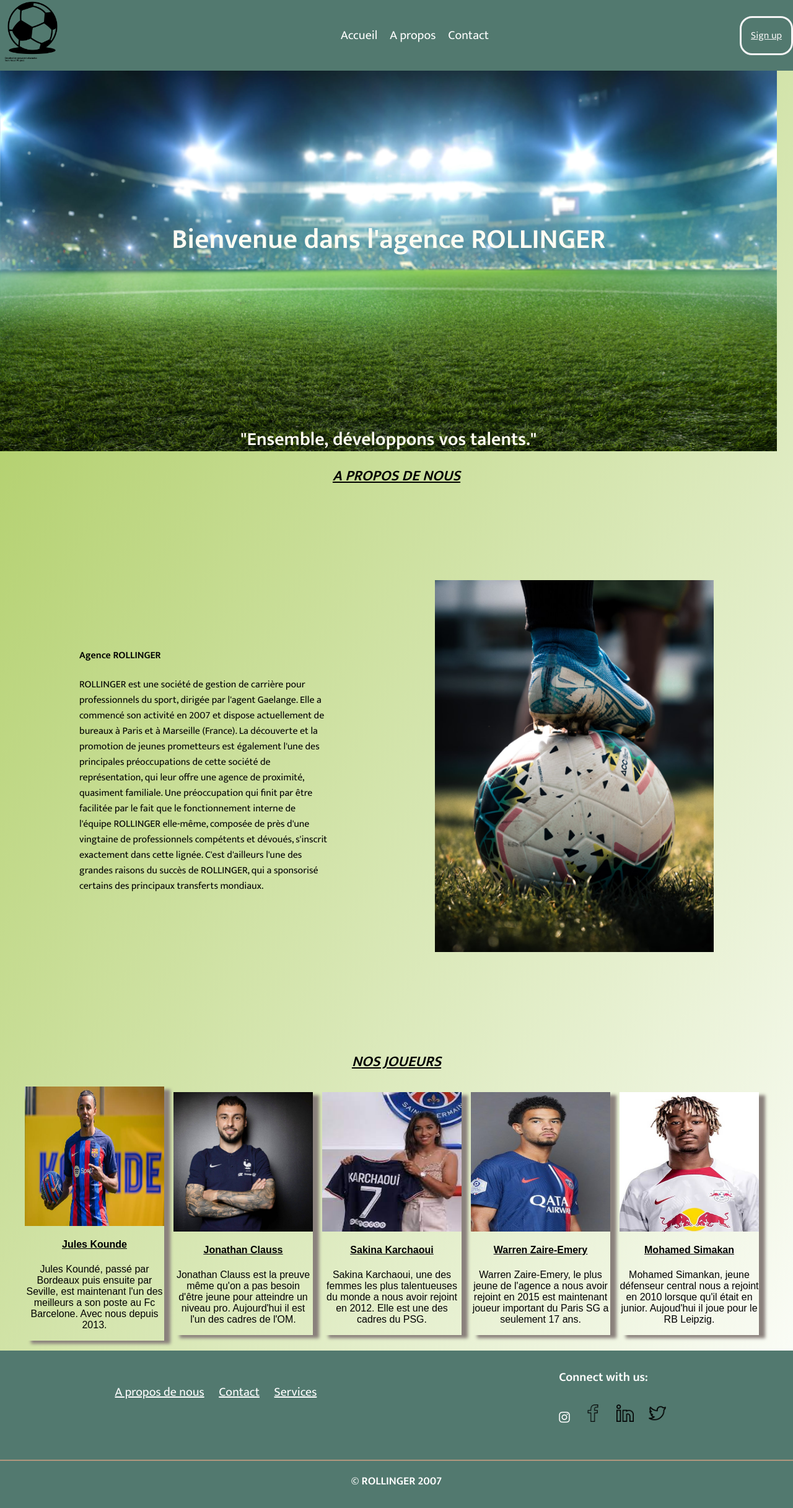
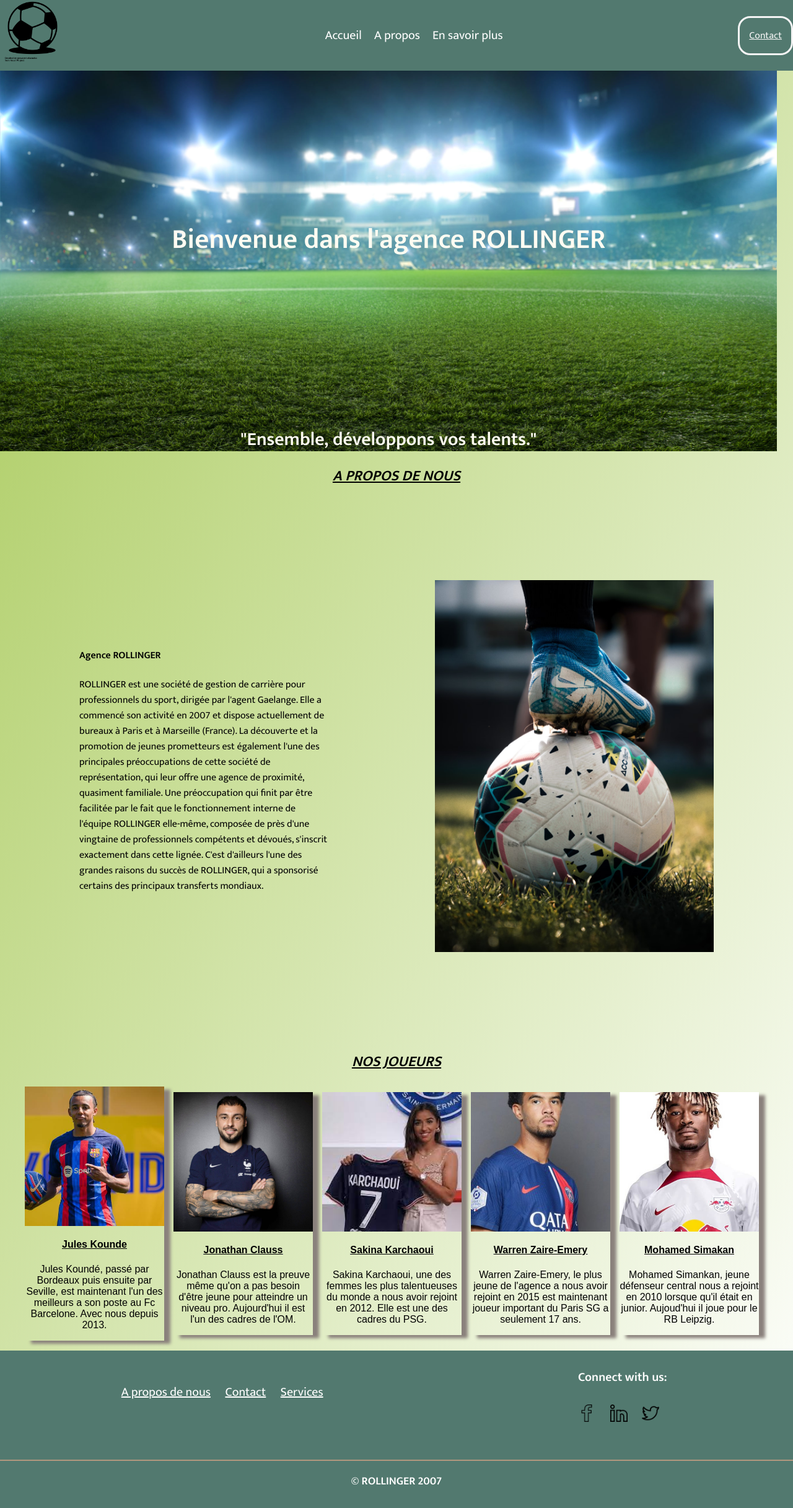
Before and after one commit to yierro/rllngr, a plain HTML site: page index.html in a window 1280 px wide. Shown: the whole page at 62% size. Drawn offline with Linux system fonts and the light colour scheme.

Commit message:
reuptade

```diff
--- a/index.html
+++ b/index.html
@@ -5,7 +5,7 @@
 <head>
   <meta charset="utf-8">
   <meta name="viewport" content="width=device-width">
-  <title>Football</title>
+  <title>Rollinger</title>
   <link rel="stylesheet" href="https://use.fontawesome.com/releases/v6.4.2/css/all.css">
   <link href="style.css" rel="stylesheet" type="text/css" />
 </head>
@@ -19,11 +19,11 @@
         <ul>
         <li><a href="#">Accueil</a></li>
         <li><a href="#">A propos </a></li>
-        <li><a href="#">Contact</a></li>
+        <li><a href="#">En savoir plus</a></li>
         </ul>
         </div>
         <div class="bottom-primary">
-            <a href="#">Sign up</a>
+            <a href="#">Contact</a>
         </div>
     </div>
 <div class="hero">
@@ -85,7 +85,7 @@
         </div>
         <div class="social-media-links">
             <h4>Connect with us: </h4>
-           <a href="#"> <i class="fa-brands fa-instagram"></i></a>
+
            <a href="#"><img src="img/face.png" alt=""></a>
             <a href="#"><img src="img/linke.png" alt=""></a>
            <a href="#"><img src="img/x.png" alt=""></a>
--- a/style.css
+++ b/style.css
@@ -37,7 +37,7 @@ body{
 
 }
 .menu ul a:hover{
-  color: #52796f;
+  color: #B1977E;
 }
 
 .bottom-primary a{
@@ -103,6 +103,7 @@ body{
     width: 225px;
     height: 225px;
     display: flex;
+    object-fit: cover;
 
   }
   .card ul h4{
@@ -156,6 +157,7 @@ body{
     align-items: center;
     justify-content: space-between;
 }
+
 .h2title{
     text-decoration: underline;
     color: black;
@@ -194,6 +196,7 @@ body{
   }
   .infos-content{
     padding: 50px 0 0 0;
+    text-decoration: 0px;
   }
   .infos-content a:hover{
     color: #B1977E;
@@ -225,3 +228,6 @@ body{
   .card h4{
     color: black;
   }
+  .social-media-links h4:hover{
+   color:  #B1977E;
+  }
```
